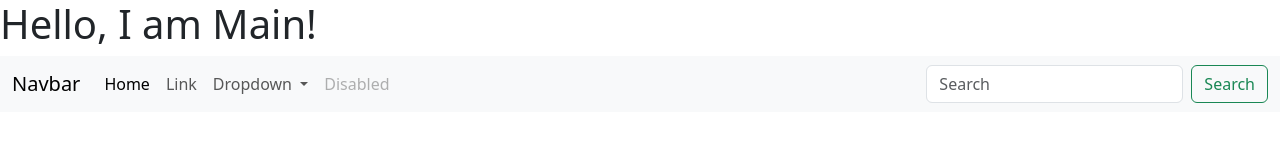
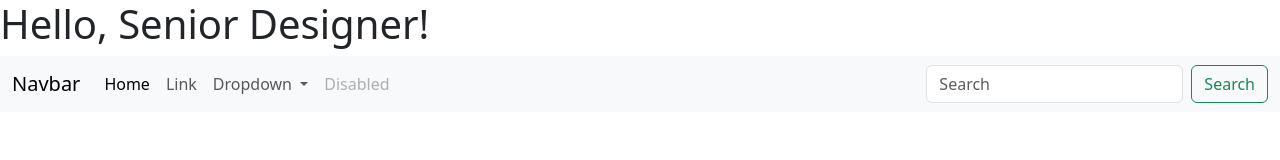
Before and after one commit to monirulislamkhan/colaborate1, a plain HTML site: page index.html in a window 1280 px wide. Drawn offline with nearby package versions, Linux system fonts and the light colour scheme.

Commit message:
Some changes ignore

```diff
--- a/index.html
+++ b/index.html
@@ -12,7 +12,7 @@
     />
   </head>
   <body>
-    <h1>Hello, I am Main!</h1>
+    <h1>Hello, Senior Designer!</h1>
     <nav class="navbar navbar-expand-lg bg-body-tertiary">
       <div class="container-fluid">
         <a class="navbar-brand" href="#">Navbar</a>
```
